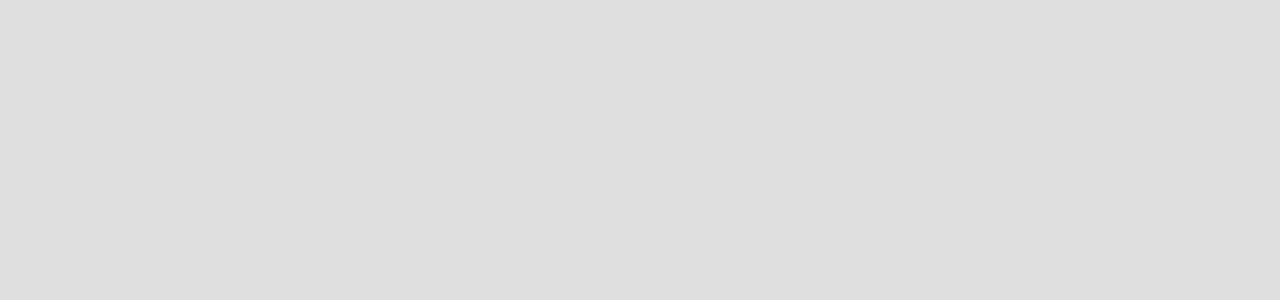
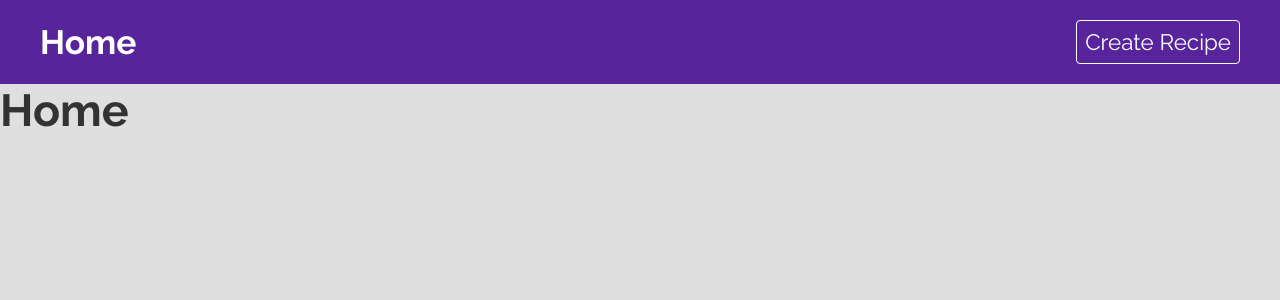
Before and after one commit to StephensGit/recipe-app, a React (Create React App) app: page / in a window 1280 px wide. Shown: the top 300 px of the page. Built offline with nearby package versions, Linux system fonts and the light colour scheme.

Commit message:
Navbar component complete

```diff
--- a/package.json
+++ b/package.json
@@ -8,6 +8,7 @@
     "@testing-library/user-event": "^12.8.3",
     "react": "^17.0.2",
     "react-dom": "^17.0.2",
+    "react-router-dom": "^5.3.0",
     "react-scripts": "4.0.3",
     "web-vitals": "^1.1.2"
   },
--- a/src/App.js
+++ b/src/App.js
@@ -1,11 +1,39 @@
-import './App.css'
+import { BrowserRouter, Route, Switch } from 'react-router-dom';
+
+// import components
+import Navbar from './components/Navbar';
+
+// Import page components
+import Create from './pages/create/Create';
+import Home from './pages/home/Home';
+import Recipe from './pages/search/Search';
+import Search from './pages/search/Search';
+
+// CSS
+import './App.css';
 
 function App() {
   return (
-    <div className="App">
-
+    <div className='App'>
+      <BrowserRouter>
+        <Navbar />
+        <Switch>
+          <Route exact path='/'>
+            <Home />
+          </Route>
+          <Route path='./create'>
+            <Create />
+          </Route>
+          <Route path='/search'>
+            <Search />
+          </Route>
+          <Route path='/recipes/:id'>
+            <Recipe />
+          </Route>
+        </Switch>
+      </BrowserRouter>
     </div>
   );
 }
 
-export default App
+export default App;
--- /dev/null
+++ b/src/components/Navbar.css
@@ -0,0 +1,28 @@
+.navbar {
+  background: #58249c;
+  padding: 20px;
+  color: #fff;
+}
+.navbar nav {
+  display: flex;
+  align-items: center;
+  max-width: 1200px;
+  margin: 0 auto;
+}
+.navbar a.brand {
+  margin-right: auto;
+  color: #fff;
+  text-decoration: none;
+}
+.navbar a:last-child {
+  color: #fff;
+  text-decoration: none;
+  margin-left: 40px;
+  padding: 8px;
+  border: 1px solid #fff;
+  border-radius: 4px;
+}
+.navbar a:last-child:hover {
+  background: #fff;
+  color: #333;
+}
--- /dev/null
+++ b/src/components/Navbar.js
@@ -0,0 +1,17 @@
+import { Link } from 'react-router-dom';
+
+// import styles
+import './Navbar.css';
+
+export default function Navbar() {
+  return (
+    <div className='navbar'>
+      <nav>
+        <Link to='/' className='brand'>
+          <h1>Home</h1>
+        </Link>
+        <Link to='/create'>Create Recipe</Link>
+      </nav>
+    </div>
+  );
+}
--- /dev/null
+++ b/src/pages/create/Create.js
@@ -0,0 +1,8 @@
+import './Create.css';
+export default function Create() {
+  return (
+    <div>
+      <h1>Create</h1>
+    </div>
+  );
+}
--- /dev/null
+++ b/src/pages/home/Home.js
@@ -0,0 +1,8 @@
+import './Home.css';
+export default function Home() {
+  return (
+    <div>
+      <h1>Home</h1>
+    </div>
+  );
+}
--- /dev/null
+++ b/src/pages/search/Search.js
@@ -0,0 +1,8 @@
+import './Search.css';
+export default function Search() {
+  return (
+    <div>
+      <h1>Search</h1>
+    </div>
+  );
+}
```
Also changed, not shown: src/pages/recipe/Recipe.js (added, +8 -0 lines), src/pages/create/Create.css (added), src/pages/home/Home.css (added), src/pages/recipe/Recipe.css (added), src/pages/search/Search.css (added), 2 other files (tests, documents, lock files or other folders).
